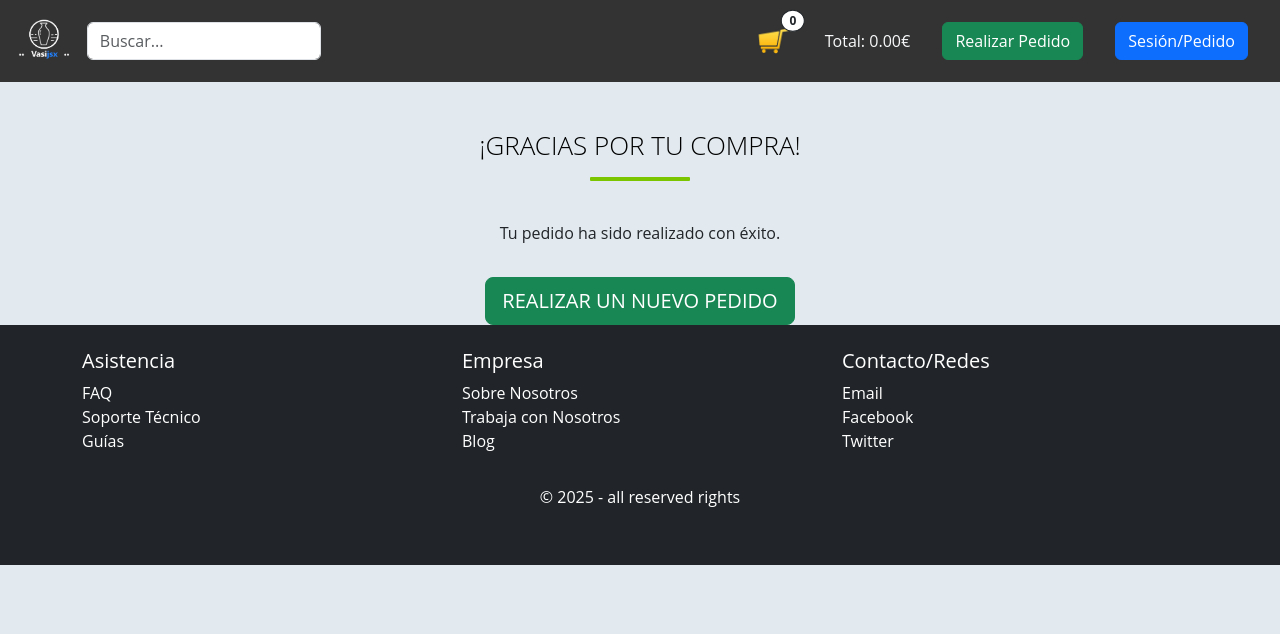
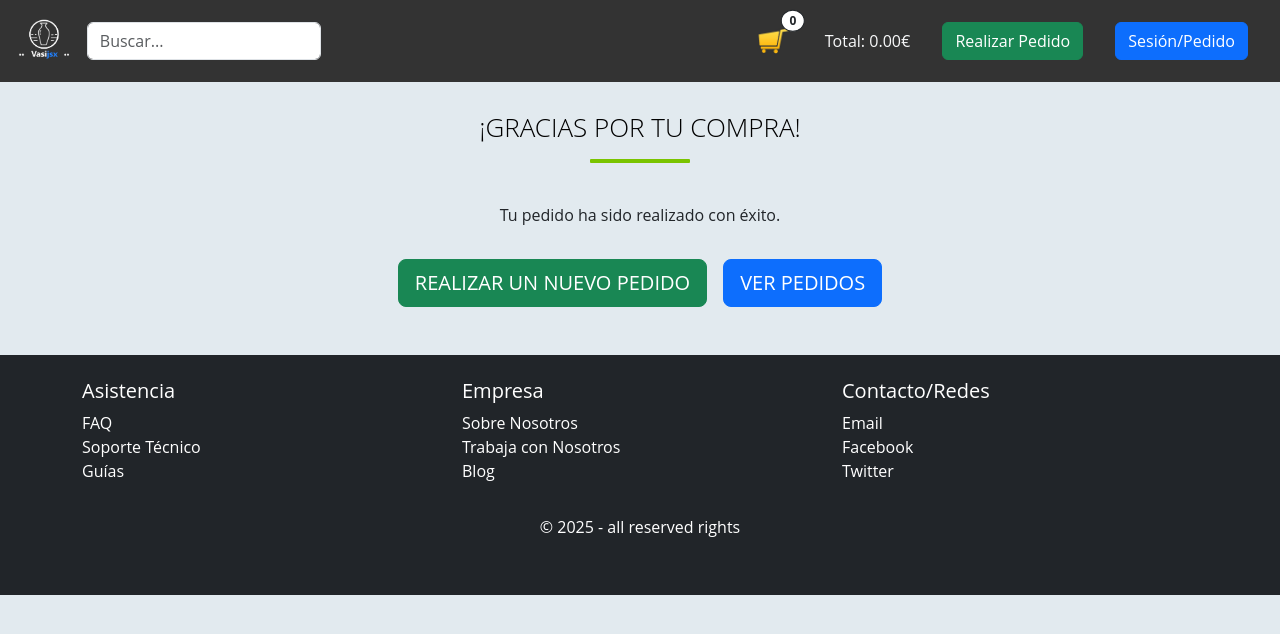
Before and after one commit to Avertcoiin/DSM_React_webbap, a React (Vite) app in the folder ReactWebbap/: page /thank-you in a window 1280 px wide. Shown: the top 634 px of the page. Built offline with nearby package versions, Linux system fonts and the light colour scheme.

Commit message:
Cambios que no sé por qué no tenía incorporados

```diff
--- a/ReactWebbap/src/firebase.jsx
+++ b/ReactWebbap/src/firebase.jsx
@@ -2,6 +2,7 @@
 
 // Import the functions you need from the SDKs you need
 import { initializeApp } from "firebase/app";
+import { getDatabase } from "firebase/database";
 // import { getAnalytics } from "firebase/analytics";
 // TODO: Add SDKs for Firebase products that you want to use
 // https://firebase.google.com/docs/web/setup#available-libraries
--- a/ReactWebbap/src/pages/Formulario.jsx
+++ b/ReactWebbap/src/pages/Formulario.jsx
@@ -2,6 +2,7 @@
 
 import React, { useState } from 'react';
 import { useNavigate } from 'react-router-dom'; // Para la navegación
+import {db} from '../firebase'; // Importa la instancia de la base de datos
 
 function OrderForm() {
     const navigate = useNavigate(); // Hook para manejar la navegación
--- a/ReactWebbap/src/pages/ThankYou.jsx
+++ b/ReactWebbap/src/pages/ThankYou.jsx
@@ -1,17 +1,22 @@
-// src/pages/ThankYou.jsx
-
 import { useNavigate } from 'react-router-dom';
 
 function ThankYou() {
   const navigate = useNavigate();
 
   return (
-    <div className="thank-you text-center mt-5">
+    <div className="thank-you text-center d-flex flex-column justify-content-center align-items-center">
       <h2>¡Gracias por tu compra!</h2>
       <p>Tu pedido ha sido realizado con éxito.</p>
-      <button className="btn btn-success btn-lg mt-3" onClick={() => navigate("/")}>
-        REALIZAR UN NUEVO PEDIDO
-      </button>
+
+      <div className="d-flex gap-3 mt-3 mb-5">
+        <button className="btn btn-success btn-lg" onClick={() => navigate("/")}>
+          REALIZAR UN NUEVO PEDIDO
+        </button>
+
+        <button className="btn btn-primary btn-lg" onClick={() => navigate("/orders")}>
+          VER PEDIDOS
+        </button>
+      </div>
     </div>
   );
 }
```
Also changed, not shown: ReactWebbap/Comentarios_Trabajo.txt.
